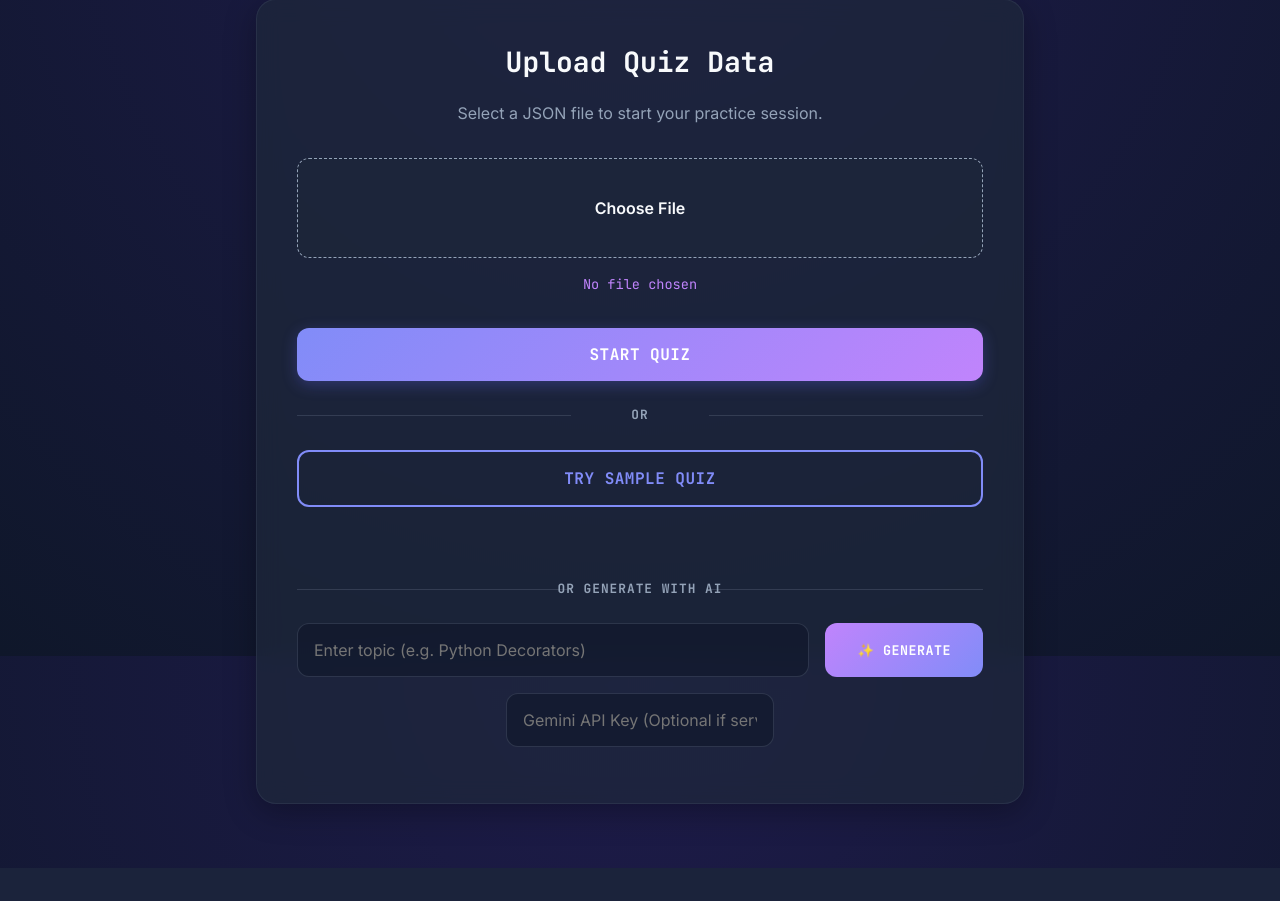
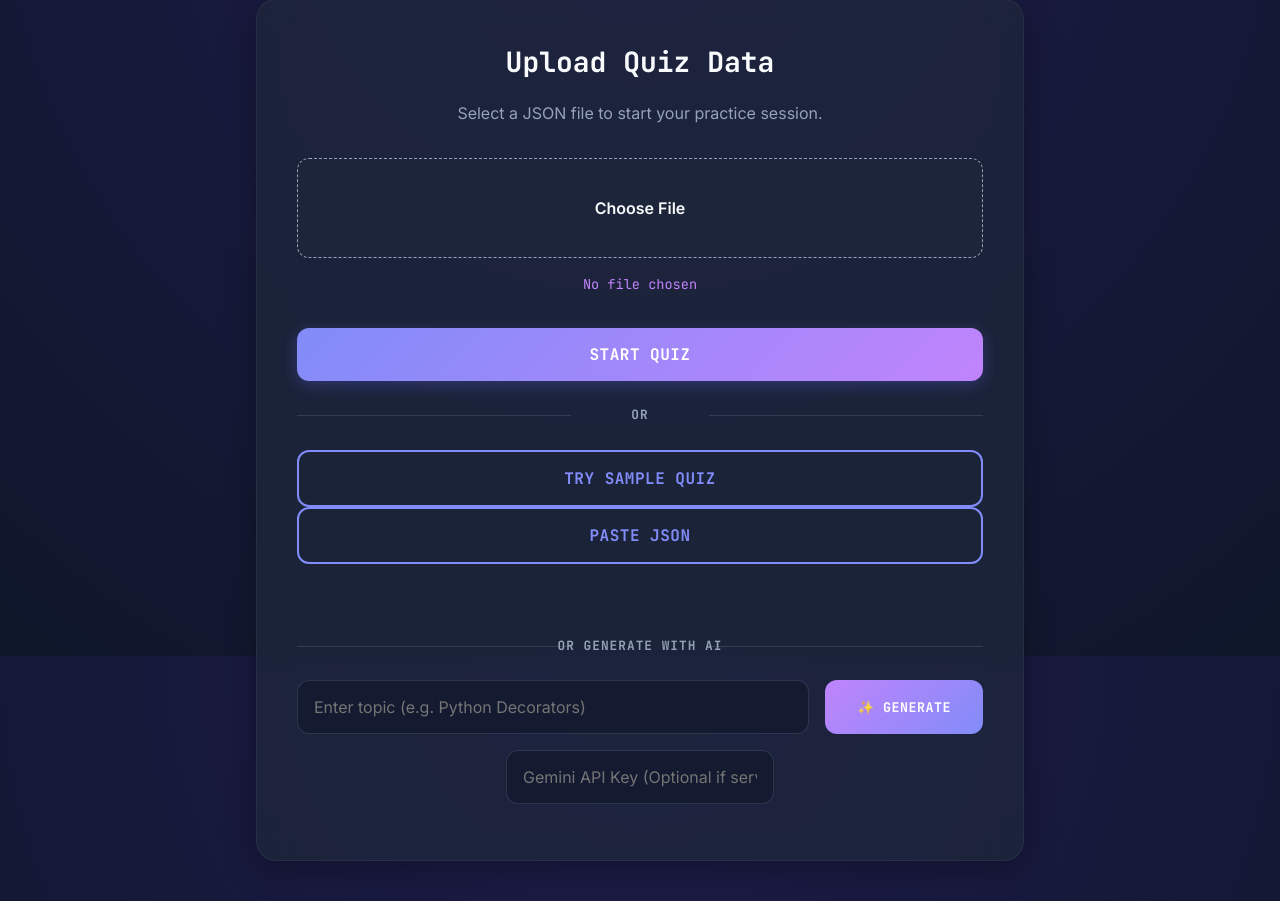
Before and after one commit to uglyoholioh/quizzer, a Flask app: page / in a window 1280 px wide. Shown: the part 144-1045 px from the top of the page. Before the commit the page ends 966 px from the top, so only its background shows below. Run offline with Flask 2, Linux system fonts and the light colour scheme; some libraries are stand-ins or nearby versions.

Commit message:
Add JSON text input feature for quiz data
- Added 'Paste JSON' button and text area in `index.html`.
- Implemented `/parse-json` endpoint in `app.py` to validate pasted JSON content.
- Updated `script.js` to handle toggle logic and send data to the new endpoint.
- Added unit tests in `tests/test_parse_json.py` covering valid and invalid inputs.

```diff
--- a/app.py
+++ b/app.py
@@ -162,6 +162,29 @@ def generate_quiz():
     except Exception as e:
         return jsonify({'error': str(e)}), 500
 
+@app.route('/parse-json', methods=['POST'])
+def parse_json():
+    data = request.json
+    json_content = data.get('json_content')
+
+    if not json_content:
+        return jsonify({'error': 'No JSON content provided'}), 400
+
+    try:
+        # Handle case where user might paste just the array or object
+        try:
+            parsed_data = json.loads(json_content)
+        except json.JSONDecodeError:
+             return jsonify({'error': 'Invalid JSON format'}), 400
+
+        error = validate_quiz_data(parsed_data)
+        if error:
+            return jsonify({'error': error}), 400
+
+        return jsonify({'quiz_data': parsed_data}), 200
+    except Exception as e:
+         return jsonify({'error': f"Server error: {str(e)}"}), 500
+
 @app.route('/upload', methods=['POST'])
 def upload_file():
     if 'file' not in request.files:
--- a/static/script.js
+++ b/static/script.js
@@ -1,6 +1,10 @@
 document.addEventListener('DOMContentLoaded', () => {
     const uploadBtn = document.getElementById('upload-btn');
     const sampleBtn = document.getElementById('sample-btn');
+    const pasteBtn = document.getElementById('paste-btn');
+    const pasteSection = document.getElementById('paste-section');
+    const jsonPasteArea = document.getElementById('json-paste-area');
+    const loadPasteBtn = document.getElementById('load-paste-btn');
     const fileInput = document.getElementById('file-input');
     const uploadSection = document.getElementById('upload-section');
     const quizSection = document.getElementById('quiz-section');
@@ -237,6 +241,50 @@ document.addEventListener('DOMContentLoaded', () => {
             uploadBtn.textContent = "Start Quiz";
             uploadBtn.disabled = false;
             errorMessage.textContent = "An error occurred while uploading the file.";
+        });
+    });
+
+    pasteBtn.addEventListener('click', () => {
+        pasteSection.classList.toggle('hidden');
+        if (!pasteSection.classList.contains('hidden')) {
+            jsonPasteArea.focus();
+        }
+    });
+
+    loadPasteBtn.addEventListener('click', () => {
+        const jsonText = jsonPasteArea.value.trim();
+        if (!jsonText) {
+            errorMessage.textContent = "Please paste some JSON text.";
+            return;
+        }
+
+        loadPasteBtn.textContent = "Validating...";
+        loadPasteBtn.disabled = true;
+
+        fetch('/parse-json', {
+            method: 'POST',
+            headers: { 'Content-Type': 'application/json' },
+            body: JSON.stringify({ json_content: jsonText })
+        })
+        .then(response => response.json())
+        .then(data => {
+            loadPasteBtn.textContent = "Load JSON";
+            loadPasteBtn.disabled = false;
+
+            if (data.error) {
+                errorMessage.textContent = data.error;
+            } else {
+                currentQuestions = data.quiz_data;
+                currentQuizName = "Pasted JSON Quiz";
+                fileNameSpan.textContent = currentQuizName;
+                startQuiz();
+            }
+        })
+        .catch(error => {
+            console.error('Error:', error);
+            loadPasteBtn.textContent = "Load JSON";
+            loadPasteBtn.disabled = false;
+            errorMessage.textContent = "Invalid JSON format or server error.";
         });
     });
 
--- a/templates/index.html
+++ b/templates/index.html
@@ -77,7 +77,15 @@
                     </div>
                     <button id="upload-btn" class="primary-btn">Start Quiz</button>
                     <div class="or-divider">OR</div>
-                    <button id="sample-btn" class="secondary-btn">Try Sample Quiz</button>
+                    <div class="button-group">
+                        <button id="sample-btn" class="secondary-btn">Try Sample Quiz</button>
+                        <button id="paste-btn" class="secondary-btn">Paste JSON</button>
+                    </div>
+
+                    <div id="paste-section" class="hidden fade-in">
+                        <textarea id="json-paste-area" placeholder="Paste your JSON quiz data here..." rows="6" class="text-input"></textarea>
+                        <button id="load-paste-btn" class="primary-btn">Load JSON</button>
+                    </div>
 
                     <div class="ai-gen-section">
                         <div class="or-divider"><span>OR GENERATE WITH AI</span></div>
```
Also changed, not shown: tests/test_parse_json.py (added, +53 -0 lines).
